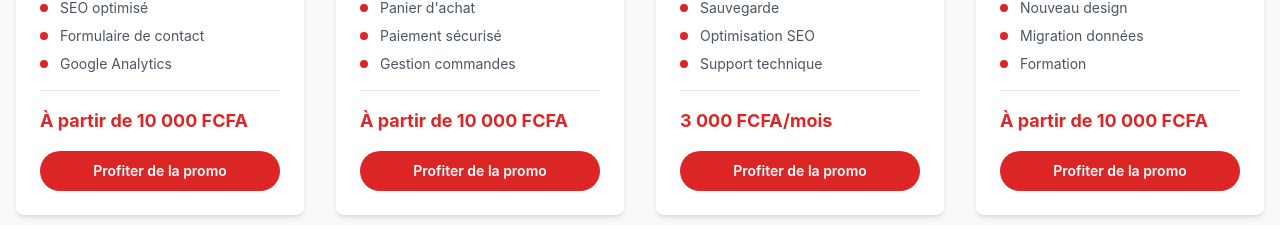
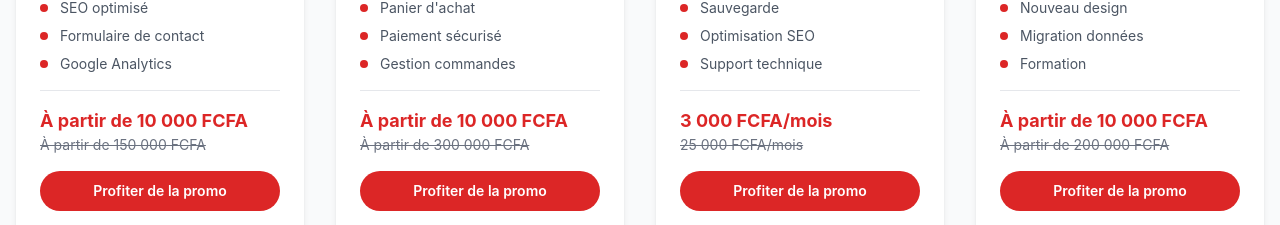
Before and after one commit to Black-star237/easyweb-success-builder, a React (Vite) app: page / in a window 1280 px wide. Shown: the part 2018-2243 px from the top of the page. Built offline with nearby package versions, Linux system fonts and the light colour scheme.

Commit message:
Add original prices to service cards
Display original prices, struck through, below the promotional prices in the service cards.

```diff
--- a/src/components/Services.tsx
+++ b/src/components/Services.tsx
@@ -15,7 +15,8 @@ const Services = () => {
       title: "Site vitrine",
       description: "Présentez votre entreprise avec élégance et professionnalisme",
       features: ["Design responsive", "SEO optimisé", "Formulaire de contact", "Google Analytics"],
-      price: "À partir de 10 000 FCFA",
+      promotionalPrice: "À partir de 10 000 FCFA",
+      originalPrice: "À partir de 150 000 FCFA",
       isOnPromotion: true
     },
     {
@@ -23,7 +24,8 @@ const Services = () => {
       title: "E-commerce",
       description: "Vendez en ligne avec une boutique moderne et sécurisée",
       features: ["Catalogue produits", "Panier d'achat", "Paiement sécurisé", "Gestion commandes"],
-      price: "À partir de 10 000 FCFA",
+      promotionalPrice: "À partir de 10 000 FCFA",
+      originalPrice: "À partir de 300 000 FCFA",
       isOnPromotion: true
     },
     {
@@ -31,7 +33,8 @@ const Services = () => {
       title: "Maintenance & SEO",
       description: "Maintenez et optimisez votre présence en ligne",
       features: ["Mises à jour", "Sauvegarde", "Optimisation SEO", "Support technique"],
-      price: "3 000 FCFA/mois",
+      promotionalPrice: "3 000 FCFA/mois",
+      originalPrice: "25 000 FCFA/mois",
       isOnPromotion: true
     },
     {
@@ -39,7 +42,8 @@ const Services = () => {
       title: "Refonte de site",
       description: "Modernisez votre site existant avec les dernières technologies",
       features: ["Audit complet", "Nouveau design", "Migration données", "Formation"],
-      price: "À partir de 10 000 FCFA",
+      promotionalPrice: "À partir de 10 000 FCFA",
+      originalPrice: "À partir de 200 000 FCFA",
       isOnPromotion: true
     }
   ];
@@ -106,7 +110,10 @@ const Services = () => {
                 <div className="pt-4 border-t border-gray-200">
                   <div className="mb-4">
                     <div className="text-lg font-bold text-red-600 group-hover:scale-105 transition-transform duration-300">
-                      {service.price}
+                      {service.promotionalPrice}
+                    </div>
+                    <div className="text-sm text-gray-500 line-through">
+                      {service.originalPrice}
                     </div>
                   </div>
 
```
